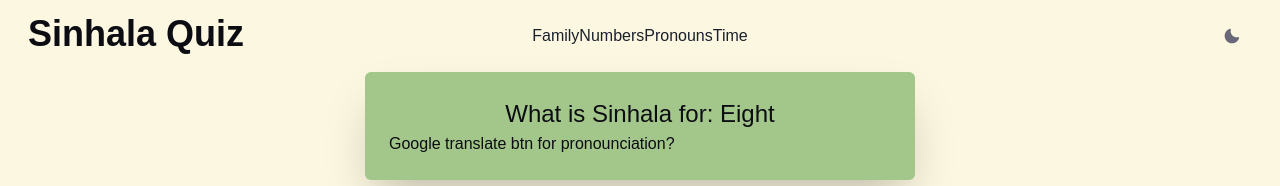
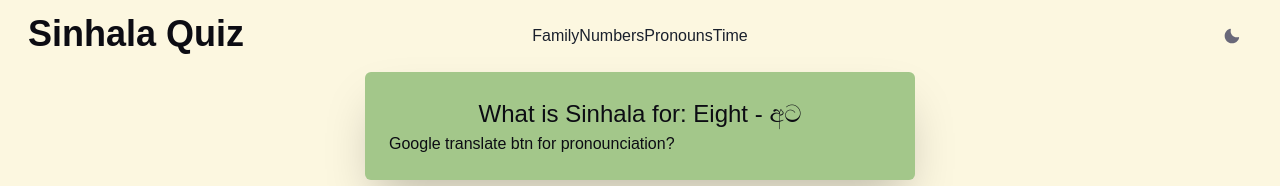
Before and after one commit to druwan/sinhalaquizapp, a Next.js app: page /numbers in a window 1280 px wide. Shown: the top 186 px of the page. Built offline with nearby package versions, Linux system fonts and the light colour scheme; a web font is replaced by a local one.

Commit message:
refactor: added sinhala script on the question

```diff
--- a/components/QuizCard/QuizCard.tsx
+++ b/components/QuizCard/QuizCard.tsx
@@ -1,11 +1,4 @@
-import {
-  Box,
-  Center,
-  Container,
-  Flex,
-  Text,
-  useColorModeValue,
-} from '@chakra-ui/react';
+import { Box, Flex, Text, useColorModeValue } from '@chakra-ui/react';
 import React from 'react';
 import { getRandom } from '../../lib/shuffleArray';
 import QuizAlternativesCard from './QuizAlternativesCard';
@@ -32,7 +25,8 @@ const QuizCard = ({ props }) => {
           color='Raisin.900'
         >
           <Text fontSize={'2xl'} textAlign={'center'}>
-            What is Sinhala for: {toBeTranslated[0].english}
+            What is Sinhala for: {toBeTranslated[0].english} -{' '}
+            {toBeTranslated[0].sinhala.script}
           </Text>
           Google translate btn for pronounciation?
         </Box>
```
